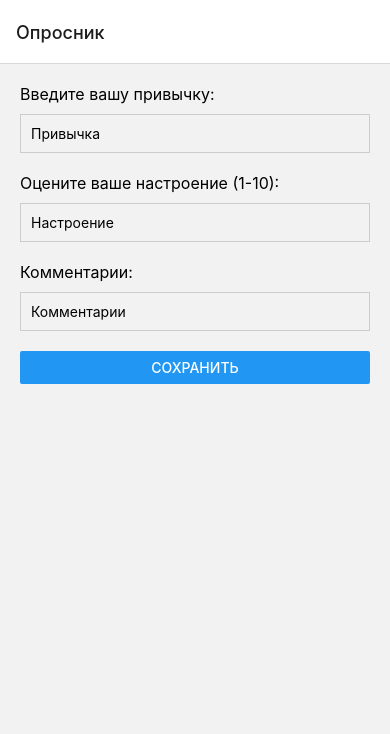
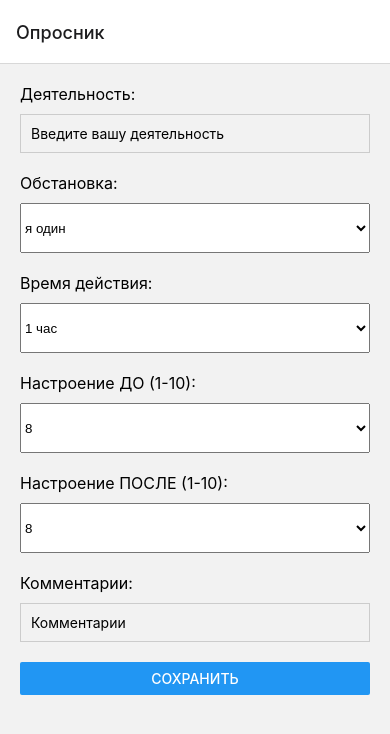
Before and after one commit to Crystal-io/HabitTrackerApp, a React Native app: screen /SurveyScreen in a window 390 px wide. Shown: the top 734 px of the page. Built offline with nearby package versions, Linux system fonts and the light colour scheme.

Commit message:
V 0.1.2 - SurveyScreen.js updated: new questions added -       habit,       moodBefore,       moodAfter,       duration,       context,       comment,       timestamp.

```diff
--- a/package.json
+++ b/package.json
@@ -12,6 +12,7 @@
   "dependencies": {
     "@react-native-async-storage/async-storage": "^2.0.0",
     "@react-native-community/checkbox": "^0.5.17",
+    "@react-native-picker/picker": "^2.8.1",
     "@react-navigation/native": "^6.1.18",
     "@react-navigation/stack": "^6.4.1",
     "react": "18.3.1",
--- a/src/screens/SurveyScreen.js
+++ b/src/screens/SurveyScreen.js
@@ -1,10 +1,19 @@
 import React, { useState } from 'react';
 import { View, Text, TextInput, Button, StyleSheet, Alert } from 'react-native';
+import { Picker } from '@react-native-picker/picker';
 import AsyncStorage from '@react-native-async-storage/async-storage';
 
 const SurveyScreen = ({ navigation }) => {
-  const [form, setForm] = useState({ habit: '', mood: '', comment: '' });
+  const [form, setForm] = useState({
+    habit: '',
+    moodBefore: '8',
+    moodAfter: '8',
+    comment: '',
+    duration: '1 час',
+    context: 'я один',
+  });
 
+  // Сохранение привычек в локальное хранилище
   const saveHabit = async (newHabit) => {
     try {
       const storedHabits = await AsyncStorage.getItem('habits');
@@ -16,16 +25,20 @@ const SurveyScreen = ({ navigation }) => {
     }
   };
 
+  // Обработка отправки формы
   const handleSubmit = async () => {
-    const { habit, mood, comment } = form;
-    if (!habit || !mood || !comment) {
+    const { habit, moodBefore, moodAfter, comment, duration, context } = form;
+    if (!habit || !moodBefore || !moodAfter || !duration || !context) {
       Alert.alert('Ошибка', 'Пожалуйста, заполните все поля.');
       return;
     }
 
     const newHabit = {
       habit,
-      mood: parseInt(mood),
+      moodBefore: parseInt(moodBefore),
+      moodAfter: parseInt(moodAfter),
+      duration,
+      context,
       comment,
       timestamp: Date.now(),
     };
@@ -33,28 +46,74 @@ const SurveyScreen = ({ navigation }) => {
     await saveHabit(newHabit);
 
     Alert.alert('Успешно', 'Ваши данные сохранены.');
-    setForm({ habit: '', mood: '', comment: '' });
+    setForm({
+      habit: '',
+      moodBefore: '8',
+      moodAfter: '',
+      comment: '',
+      duration: '1 час',
+      context: 'я один',
+    });
     navigation.navigate('HabitList');
   };
 
   return (
     <View style={styles.container}>
-      <Text style={styles.label}>Введите вашу привычку:</Text>
+      <Text style={styles.label}>Деятельность:</Text>
       <TextInput
         style={styles.input}
-        placeholder="Привычка"
+        placeholder="Введите вашу деятельность"
         value={form.habit}
         onChangeText={(value) => setForm({ ...form, habit: value })}
       />
 
-      <Text style={styles.label}>Оцените ваше настроение (1-10):</Text>
-      <TextInput
-        style={styles.input}
-        placeholder="Настроение"
-        value={form.mood}
-        onChangeText={(value) => setForm({ ...form, mood: value })}
-        keyboardType="numeric"
-      />
+      <Text style={styles.label}>Обстановка:</Text>
+      <Picker
+        selectedValue={form.context}
+        style={styles.picker}
+        onValueChange={(value) => setForm({ ...form, context: value })}
+      >
+        <Picker.Item label="я один" value="я один" />
+        <Picker.Item label="с родными" value="с родными" />
+        <Picker.Item label="малая компания друзей" value="малая компания друзей" />
+        <Picker.Item label="большая компания" value="большая компания" />
+        <Picker.Item label="грандиозная тусовка" value="грандиозная тусовка" />
+      </Picker>
+
+      <Text style={styles.label}>Время действия:</Text>
+      <Picker
+        selectedValue={form.duration}
+        style={styles.picker}
+        onValueChange={(value) => setForm({ ...form, duration: value })}
+      >
+        <Picker.Item label="15 минут" value="15 минут" />
+        <Picker.Item label="30 минут" value="30 минут" />
+        <Picker.Item label="1 час" value="1 час" />
+        <Picker.Item label="2 часа" value="2 часа" />
+        <Picker.Item label="4 часа" value="4 часа" />
+      </Picker>
+
+      <Text style={styles.label}>Настроение ДО (1-10):</Text>
+      <Picker
+        selectedValue={form.moodBefore}
+        style={styles.picker}
+        onValueChange={(value) => setForm({ ...form, moodBefore: value })}
+      >
+        {[...Array(10)].map((_, index) => (
+          <Picker.Item key={index} label={`${10 - index}`} value={`${10 - index}`} />
+        ))}
+      </Picker>
+
+      <Text style={styles.label}>Настроение ПОСЛЕ (1-10):</Text>
+      <Picker
+        selectedValue={form.moodAfter}
+        style={styles.picker}
+        onValueChange={(value) => setForm({ ...form, moodAfter: value })}
+      >
+        {[...Array(10)].map((_, index) => (
+          <Picker.Item key={index} label={`${10 - index}`} value={`${10 - index}`} />
+        ))}
+      </Picker>
 
       <Text style={styles.label}>Комментарии:</Text>
       <TextInput
@@ -84,6 +143,10 @@ const styles = StyleSheet.create({
     padding: 10,
     marginBottom: 20,
   },
+  picker: {
+    height: 50,
+    marginBottom: 20,
+  },
 });
 
 export default SurveyScreen;
```
Also changed, not shown: 1 other file (tests, documents, lock files or other folders).
